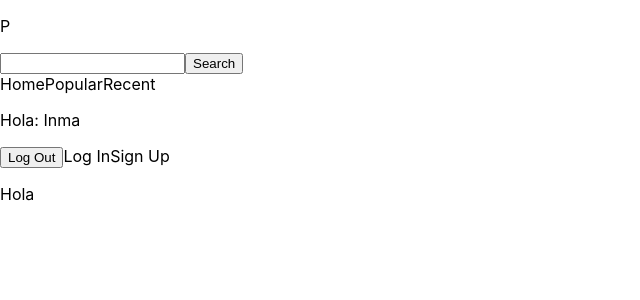
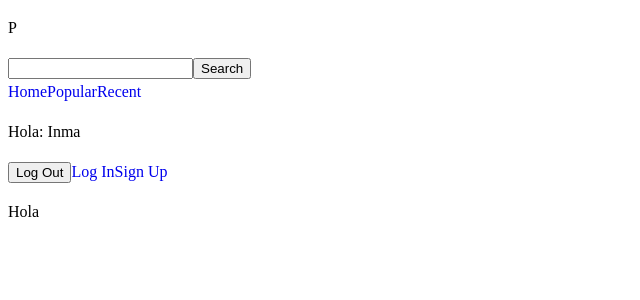
Before and after one commit to Inmacc96/producthunt-clone, a Next.js app: page / in a window 1280 px wide. Shown: the top 300 px of the page, without its empty margins (0-640 px from the left). Built offline with nearby package versions, Linux system fonts and the light colour scheme.

Commit message:
Define global styles of the application.

```diff
--- a/styles/globals.css
+++ b/styles/globals.css
@@ -1,26 +1,38 @@
-html,
-body {
-  padding: 0;
-  margin: 0;
-  font-family: -apple-system, BlinkMacSystemFont, Segoe UI, Roboto, Oxygen,
-    Ubuntu, Cantarell, Fira Sans, Droid Sans, Helvetica Neue, sans-serif;
+:root {
+  --grey: #3d3d3d;
+  --grey3: #6f6f6f;
+  --orange: #da552f;
 }
 
-a {
-  color: inherit;
-  text-decoration: none;
-}
-
-* {
+html {
+  font-size: 62.5%;
   box-sizing: border-box;
 }
 
-@media (prefers-color-scheme: dark) {
-  html {
-    color-scheme: dark;
-  }
-  body {
-    color: white;
-    background: black;
-  }
+*,
+*:before,
+*:after {
+  box-sizing: inherit;
 }
+
+body {
+  font-size: 1.6rem; /*16 px*/
+  line-height: 1.5;
+}
+
+h1,
+h2,
+h3 {
+  margin: 0 0 2rem 0;
+  line-height: 1.5;
+}
+
+ul {
+  list-style: none;
+  margin: 0;
+  padding: 0;
+}
+
+a{
+  text-decoration: none;
+}
```
